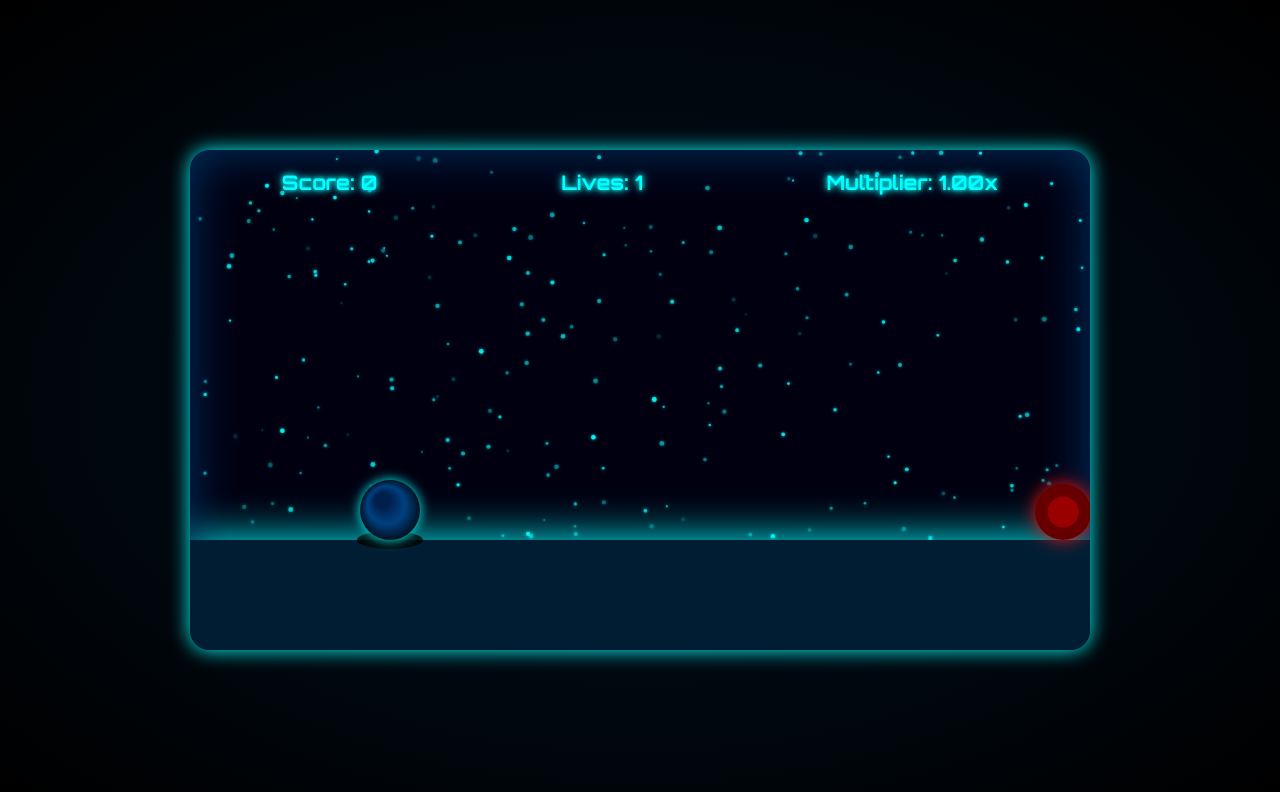
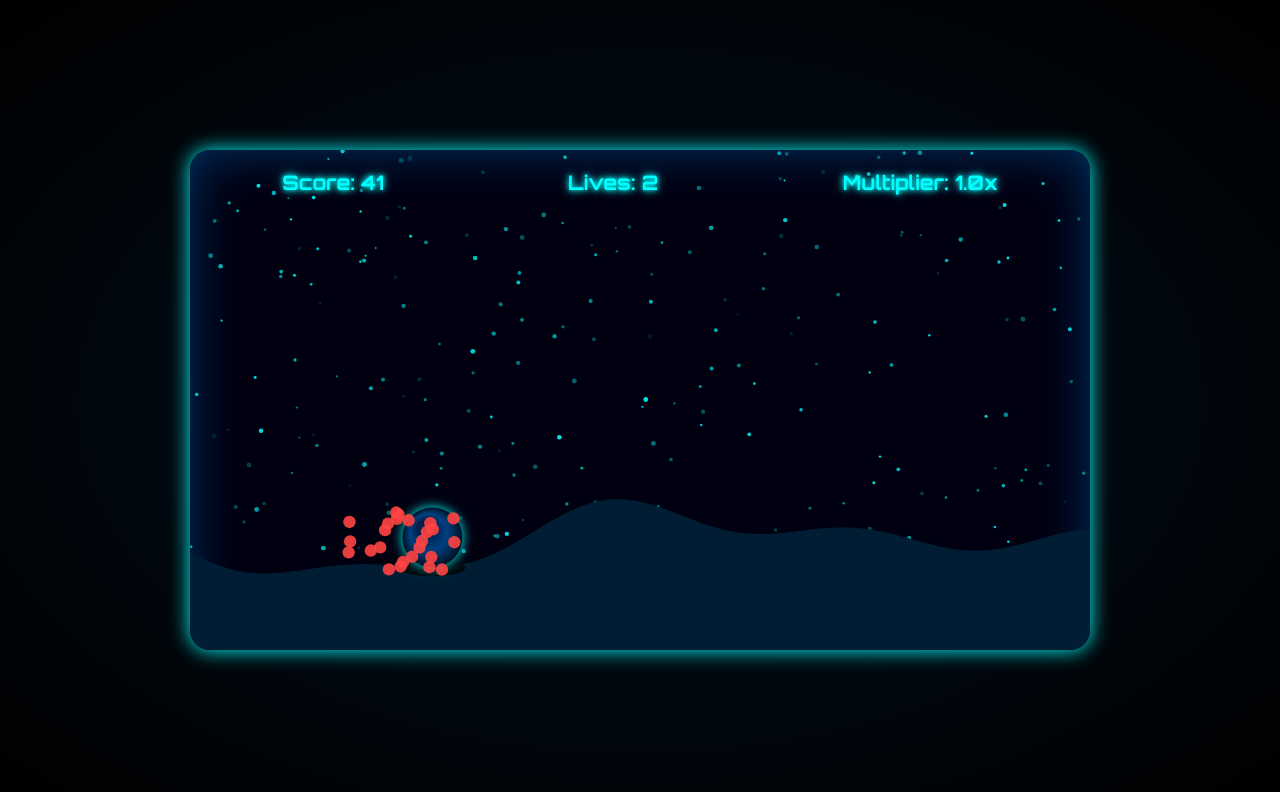
Before and after one commit to SORAN-web/Ball-hunt, a plain HTML site: page Index.html in a window 1280 px wide. Both pictures are taken after a click on the button "START GAME". Drawn offline with Linux system fonts and the light colour scheme.

Commit message:
Index.html

```diff
--- a/Index.html
+++ b/Index.html
@@ -1,10 +1,9 @@
 <!DOCTYPE html>
-<html lang="en">
+<html lang="en" >
 <head>
-  <meta charset="UTF-8">
-  <title>Rolling Ball Runner - Fixed Version</title>
-  <meta name="viewport" content="width=900, user-scalable=no">
-  <link href="https://fonts.googleapis.com/css2?family=Orbitron:wght@700&display=swap" rel="stylesheet">
+  <meta charset="UTF-8" />
+  <meta name="viewport" content="width=device-width, initial-scale=1" />
+  <title>Rolling Ball Runner - Ultra Advanced</title>
   <style>
     @import url('https://fonts.googleapis.com/css2?family=Orbitron:wght@700&display=swap');
     * {
@@ -37,7 +36,7 @@
       border-radius: 20px;
       background: transparent;
     }
-    #hud, #menu, #pauseScreen, #gameOverScreen, #skinStore {
+    #hud, #menu, #pauseScreen, #gameOverScreen {
       position: absolute;
       width: 100%;
       text-align: center;
@@ -60,7 +59,7 @@
       user-select: none;
       z-index: 20;
     }
-    #menu, #pauseScreen, #gameOverScreen, #skinStore {
+    #menu, #pauseScreen, #gameOverScreen {
       top: 50%;
       left: 50%;
       transform: translate(-50%, -50%);
@@ -75,13 +74,13 @@
         0 0 20px #0ff,
         inset 0 0 60px #00ffff;
     }
-    #menu h1, #pauseScreen h2, #gameOverScreen h2, #skinStore h2 {
+    #menu h1, #pauseScreen h2, #gameOverScreen h2 {
       font-size: 42px;
       margin-bottom: 10px;
       text-transform: uppercase;
       letter-spacing: 0.15em;
     }
-    #menu p, #pauseScreen p, #gameOverScreen p, #skinStore p {
+    #menu p, #pauseScreen p, #gameOverScreen p {
       margin-bottom: 25px;
       font-weight: 700;
     }
@@ -100,7 +99,6 @@
         0 0 10px #00ffff;
       text-transform: uppercase;
       letter-spacing: 0.1em;
-      margin: 6px;
     }
     button:hover {
       background: linear-gradient(90deg, #00ffff 0%, #00ffff 70%, #004466 100%);
@@ -112,34 +110,6 @@
     button:active {
       transform: scale(0.95);
     }
-    .skinBtn {
-      display: inline-block;
-      min-width: 140px;
-      padding: 12px 18px;
-      margin: 6px 8px;
-      border-radius: 12px;
-      font-weight: 900;
-      font-size: 18px;
-      user-select: none;
-      cursor: pointer;
-      background: linear-gradient(90deg, #002244 0%, #004466 100%);
-      color: #00ffff;
-      box-shadow: 0 0 8px #004466 inset;
-      transition: 0.3s ease;
-    }
-    .skinBtn:hover {
-      background: linear-gradient(90deg, #00ffff 0%, #004466 100%);
-      color: #001f26;
-      box-shadow:
-        0 0 20px #00ffff,
-        0 0 40px #00ffff inset;
-    }
-    .skinBtn.selected {
-      border: 3px solid #00ffff;
-      box-shadow:
-        0 0 30px #00ffff,
-        0 0 40px #00ffff inset;
-    }
   </style>
 </head>
 <body>
@@ -147,16 +117,15 @@
     <canvas id="gameCanvas" width="900" height="500"></canvas>
 
     <div id="hud" style="display:none;">
-    <span>Score: <span id="score">0</span></span>
-    <span>Lives: <span id="lives">3</span></span>
-    <span>Multiplier: <span id="multiplier">1.00x</span></span>
+      <div>Score: <span id="score">0</span></div>
+      <div>Lives: <span id="lives">3</span></div>
+      <div>Multiplier: <span id="multiplier">1.0x</span></div>
     </div>
 
     <div id="menu">
       <h1>Rolling Ball Runner</h1>
       <p>Space / Tap to jump (Double jump). Avoid obstacles, survive!</p>
       <button id="startBtn">Start Game</button>
-    <button id="openSkinStoreBtn">Fantasy Skins</button>
     </div>
 
     <div id="pauseScreen" style="display:none;">
@@ -168,22 +137,6 @@
       <h2>Game Over</h2>
       <p>Your Score: <span id="finalScore">0</span></p>
       <button id="restartBtn">Restart</button>
-    <button id="watchAdBtn">Watch Ad for Extra Life</button>
-  </div>
-
-  <div id="skinStore" style="display:none;">
-    <h2>Fantasy Skins</h2>
-    <p>Click to buy/select a skin. Prices from $1 to $20.</p>
-    <button class="skinBtn" data-skin="default" data-price="0">Default - Free</button>
-    <button class="skinBtn" data-skin="ice" data-price="1">Ice Realm - $1</button>
-    <button class="skinBtn" data-skin="fire" data-price="2">Fire Hell - $2</button>
-    <button class="skinBtn" data-skin="neon" data-price="5">Neon Dream - $5</button>
-    <button class="skinBtn" data-skin="cyber" data-price="8">Cyber Storm - $8</button>
-    <button class="skinBtn" data-skin="nature" data-price="12">Nature Wind - $12</button>
-    <button class="skinBtn" data-skin="space" data-price="15">Space Core - $15</button>
-    <button class="skinBtn" data-skin="legend" data-price="20">Legend Glow - $20</button>
-    <br>
-    <button id="closeSkinStoreBtn">Close Store</button>
     </div>
   </div>
 
@@ -202,11 +155,8 @@
   const finalScoreEl = document.getElementById("finalScore");
   const startBtn = document.getElementById("startBtn");
   const restartBtn = document.getElementById("restartBtn");
-  const watchAdBtn = document.getElementById("watchAdBtn");
-  const openSkinStoreBtn = document.getElementById("openSkinStoreBtn");
-  const skinStore = document.getElementById("skinStore");
-  const closeSkinStoreBtn = document.getElementById("closeSkinStoreBtn");
 
+  // Game constants
   const gravity = 1.1;
   const jumpStrength = -19;
   const baseSpeed = 7;
@@ -215,13 +165,17 @@
   const maxLives = 3;
   const worldWidth = 30000;
 
-  // Stars for parallax background
+  // Parallax star layers for background
   const starLayers = [
     { count: 120, speedRatio: 0.2, stars: [] },
     { count: 80, speedRatio: 0.5, stars: [] },
     { count: 60, speedRatio: 0.8, stars: [] },
   ];
+
+  // Utility: random between min and max
   function randRange(min, max) { return Math.random() * (max - min) + min; }
+
+  // Initialize stars for each layer
   starLayers.forEach(layer => {
     for(let i=0; i<layer.count; i++){
       layer.stars.push({
@@ -233,74 +187,7 @@
     }
   });
 
-  let ball, obstacles, score, lives, scoreMultiplier, speed;
-  let gameRunning, paused, lastTime;
-  let obstacleTimer, obstacleInterval;
-  let cameraX = 0;
-
-  let currentSkin = "default";
-  const ownedSkins = new Set(["default"]);
-
-  // Colors for skins
-  const skinColors = {
-    default: {
-      bg: "radial-gradient(ellipse at center, #001020 0%, #000000 100%)",
-      terrain: "#001d33",
-      ballGradient: ["#001f4d", "#004080", "#001122"],
-      obstacleColor: "#660000",
-      obstacleCore: "#990000",
-    },
-    ice: {
-      bg: "radial-gradient(ellipse at center, #cceeff 0%, #003366 100%)",
-      terrain: "#336699",
-      ballGradient: ["#bbdefb", "#64b5f6", "#1e88e5"],
-      obstacleColor: "#3399cc",
-      obstacleCore: "#66ccff",
-    },
-    fire: {
-      bg: "radial-gradient(ellipse at center, #330000 0%, #660000 100%)",
-      terrain: "#661111",
-      ballGradient: ["#ff6666", "#ff3333", "#990000"],
-      obstacleColor: "#cc3300",
-      obstacleCore: "#ff4400",
-    },
-    neon: {
-      bg: "radial-gradient(ellipse at center, #0ff 0%, #004466 100%)",
-      terrain: "#003344",
-      ballGradient: ["#00ffff", "#00cccc", "#003333"],
-      obstacleColor: "#00ffcc",
-      obstacleCore: "#00cc99",
-    },
-    cyber: {
-      bg: "radial-gradient(ellipse at center, #111122 0%, #003344 100%)",
-      terrain: "#112244",
-      ballGradient: ["#55eeff", "#33ccff", "#1177cc"],
-      obstacleColor: "#1177cc",
-      obstacleCore: "#00aaff",
-    },
-    nature: {
-      bg: "radial-gradient(ellipse at center, #224422 0%, #001100 100%)",
-      terrain: "#224422",
-      ballGradient: ["#339933", "#227722", "#114411"],
-      obstacleColor: "#228833",
-      obstacleCore: "#33cc44",
-    },
-    space: {
-      bg: "radial-gradient(ellipse at center, #111122 0%, #000000 100%)",
-      terrain: "#111133",
-      ballGradient: ["#6666ff", "#3333cc", "#000099"],
-      obstacleColor: "#5555ff",
-      obstacleCore: "#8888ff",
-    },
-    legend: {
-      bg: "radial-gradient(ellipse at center, #220022 0%, #440044 100%)",
-      terrain: "#440044",
-      ballGradient: ["#ff00ff", "#cc00cc", "#770077"],
-      obstacleColor: "#aa00aa",
-      obstacleCore: "#dd00dd",
-    },
-  };
-
+  // Ball class
   class Ball {
     constructor() {
       this.radius = 30;
@@ -334,6 +221,7 @@
         this.grounded = false;
       }
 
+      // Shadow offset for bounce effect
       this.shadowOffsetY = Math.min(30, Math.max(0, terrainY - (this.y + this.radius)));
     }
     jump() {
@@ -355,11 +243,10 @@
       ctx.fill();
 
       // Ball gradient
-      const gradColors = skinColors[currentSkin].ballGradient;
-      const grad = ctx.createRadialGradient(screenX - this.radius / 4, this.y - this.radius / 3, this.radius / 4, screenX, this.y, this.radius);
-      grad.addColorStop(0, gradColors[0]);
-      grad.addColorStop(0.5, gradColors[1]);
-      grad.addColorStop(1, gradColors[2]);
+      const grad = ctx.createRadialGradient(screenX - this.radius/4, this.y - this.radius/3, this.radius/4, screenX, this.y, this.radius);
+      grad.addColorStop(0, "#001f4d");
+      grad.addColorStop(0.5, "#004080");
+      grad.addColorStop(1, "#001122");
       ctx.fillStyle = grad;
       ctx.shadowColor = "#00ffff";
       ctx.shadowBlur = 12;
@@ -367,30 +254,33 @@
       ctx.arc(screenX, this.y, this.radius, 0, 2 * Math.PI);
       ctx.fill();
 
+      // Reset shadow blur
       ctx.shadowBlur = 0;
     }
   }
 
+  // Obstacle class
   class Obstacle {
     constructor(x, y, radius = 28) {
       this.x = x;
       this.y = y;
       this.radius = radius;
-      this.color = skinColors[currentSkin].obstacleColor;
-      this.coreColor = skinColors[currentSkin].obstacleCore;
+      this.color = "#660000";
       this.glowAlpha = 0.7;
       this.glowDirection = 1;
     }
     update() {
       this.x -= speed;
+      // Glow pulse animation
       this.glowAlpha += 0.015 * this.glowDirection;
       if (this.glowAlpha >= 1) this.glowDirection = -1;
       else if (this.glowAlpha <= 0.5) this.glowDirection = 1;
     }
     draw() {
       const screenX = this.x - cameraX;
-      if (screenX + this.radius < 0 || screenX - this.radius > canvas.width) return;
+      if(screenX + this.radius < 0 || screenX - this.radius > canvas.width) return;
 
+      // Glow
       ctx.shadowColor = `rgba(255, 20, 20, ${this.glowAlpha})`;
       ctx.shadowBlur = 18;
       ctx.beginPath();
@@ -399,193 +289,112 @@
       ctx.fill();
 
       ctx.shadowBlur = 0;
+      // Core circle
       ctx.beginPath();
-      ctx.fillStyle = this.coreColor;
-      ctx.arc(screenX, this.y, this.radius / 1.8, 0, 2 * Math.PI);
+      ctx.fillStyle = "#990000";
+      ctx.arc(screenX, this.y, this.radius*0.7, 0, 2 * Math.PI);
       ctx.fill();
     }
   }
 
+  // Particle system for jumps & collisions
   const particles = [];
   class Particle {
-    constructor(x, y) {
+    constructor(x, y, vx, vy, radius, color, lifetime=30) {
       this.x = x;
       this.y = y;
-      this.vx = (Math.random() - 0.5) * 5;
-      this.vy = Math.random() * -4 - 3;
-      this.alpha = 1;
-      this.radius = randRange(2, 5);
-      this.color = "#00ffff";
+      this.vx = vx;
+      this.vy = vy;
+      this.radius = radius;
+      this.color = color;
+      this.lifetime = lifetime;
+      this.age = 0;
     }
     update() {
       this.x += this.vx;
       this.y += this.vy;
-      this.vy += 0.15;
-      this.alpha -= 0.04;
-      if (this.alpha < 0) this.alpha = 0;
+      this.vy += 0.3; // gravity
+      this.age++;
+      this.radius *= 0.95;
     }
     draw() {
-      ctx.save();
-      ctx.globalAlpha = this.alpha;
+      ctx.beginPath();
       ctx.fillStyle = this.color;
-      ctx.beginPath();
+      ctx.globalAlpha = Math.max(0, 1 - this.age / this.lifetime);
       ctx.arc(this.x - cameraX, this.y, this.radius, 0, 2 * Math.PI);
       ctx.fill();
-      ctx.restore();
+      ctx.globalAlpha = 1;
     }
   }
   function createJumpParticles(x, y) {
-    for (let i = 0; i < 10; i++) {
-      particles.push(new Particle(x, y));
+    for(let i=0; i<15; i++){
+      const angle = Math.random() * Math.PI - Math.PI/2;
+      const speed = Math.random() * 5 + 2;
+      const vx = Math.cos(angle) * speed;
+      const vy = Math.sin(angle) * speed;
+      particles.push(new Particle(x + vx * 3, y, vx, vy, 6, "#00ffff", 40));
+    }
+  }
+  function createCollisionParticles(x, y) {
+    for(let i=0; i<25; i++){
+      const angle = Math.random() * Math.PI * 2;
+      const speed = Math.random() * 6 + 2;
+      const vx = Math.cos(angle) * speed;
+      const vy = Math.sin(angle) * speed;
+      particles.push(new Particle(x + vx * 3, y, vx, vy, 8, "#ff4444", 50));
     }
   }
 
+  // Terrain function
   function getTerrainHeight(x) {
-    return groundBaseY;
+    return groundBaseY
+      - 22 * Math.sin(x * 0.007 + 2)
+      - 16 * Math.sin(x * 0.013 + 50)
+      - 12 * Math.sin(x * 0.025 + 100);
   }
 
-  function spawnObstacle() {
-    let lastX = obstacles.length ? obstacles[obstacles.length - 1].x : ball.x + 500;
-    let minDistance = randRange(320, 500);
-    let obsX = lastX + minDistance;
-    if (obsX < worldWidth - 60) {
-      obstacles.push(new Obstacle(obsX, getTerrainHeight(obsX) - 28));
-    }
+  function checkCollisionCircle(a, b) {
+    const dx = a.x - b.x;
+    const dy = a.y - b.y;
+    const dist = Math.sqrt(dx*dx + dy*dy);
+    return dist < a.radius + b.radius;
   }
 
-  function drawStars() {
-    starLayers.forEach(layer => {
-      for (let s of layer.stars) {
-        let sx = (s.x - cameraX * layer.speedRatio) % canvas.width;
-        if (sx < 0) sx += canvas.width;
-        ctx.save();
-        ctx.globalAlpha = s.alpha;
-        ctx.beginPath();
-        ctx.arc(sx, s.y, s.size, 0, Math.PI * 2);
-        ctx.fillStyle = "#0ff";
-        ctx.shadowColor = "#0ff";
-        ctx.shadowBlur = 3;
-        ctx.fill();
-        ctx.restore();
-      }
-    });
-  }
-  function drawTerrain() {
-    ctx.save();
-    ctx.beginPath();
-    ctx.moveTo(0, canvas.height);
-    ctx.lineTo(0, getTerrainHeight(cameraX));
-    for (let x = 0; x <= canvas.width; x += 10) {
-      let worldX = cameraX + x;
-      ctx.lineTo(x, getTerrainHeight(worldX));
-    }
-    ctx.lineTo(canvas.width, canvas.height);
-    ctx.closePath();
-    ctx.fillStyle = skinColors[currentSkin].terrain;
-    ctx.shadowColor = "#00ffff";
-    ctx.shadowBlur = 44;
-    ctx.fill();
-    ctx.shadowBlur = 0;
-    ctx.restore();
-  }
+  // Game state
+  let ball, obstacles, score, lives, scoreMultiplier, speed, gameRunning, paused, lastTime;
+  let obstacleTimer, obstacleInterval;
+  let cameraX = 0;
 
   function resetGame() {
     ball = new Ball();
     obstacles = [];
     score = 0;
     lives = maxLives;
-    scoreMultiplier = 1;
+    scoreMultiplier = 1.0;
     speed = baseSpeed;
-    obstacleInterval = 850;
+    gameRunning = true;
+    paused = false;
+    lastTime = 0;
     obstacleTimer = 0;
-    cameraX = 0;
-    particles.length = 0;
+    obstacleInterval = 1400;
+
+    hud.style.display = "flex";
+    menu.style.display = "none";
+    pauseScreen.style.display = "none";
+    gameOverScreen.style.display = "none";
+
+    requestAnimationFrame(gameLoop);
   }
 
-  function updateGame(dt) {
-    speed = Math.min(maxSpeed, baseSpeed + Math.floor(score / 100));
-    scoreMultiplier = 1 + Math.floor(score / 250) * 0.25;
-    obstacleInterval = Math.max(360, 850 - Math.floor(score / 30) * 25);
-
-    ball.update();
-    for (let obs of obstacles) obs.update();
-    for (let p of particles) p.update();
-
-    obstacles = obstacles.filter(o => o.x - cameraX + o.radius > 0);
-    particles.splice(0, particles.length - 150);
-
-    cameraX = Math.max(0, ball.x - 200);
-
-    obstacleTimer += dt * 1000;
-    if (obstacleTimer > obstacleInterval) {
-      spawnObstacle();
-      obstacleTimer = 0;
-    }
-
-    for (let i = 0; i < obstacles.length; i++) {
-      const obs = obstacles[i];
-      const dx = (ball.x - obs.x);
-      const dy = (ball.y - obs.y);
-      const dist = Math.sqrt(dx * dx + dy * dy);
-      if (dist < ball.radius + obs.radius - 5) {
-        obstacles.splice(i, 1);
-        i--;
-        lives--;
-        if (lives <= 0) {
-          endGame();
-          return;
-        }
-      }
-    }
-
-    score += speed * dt * 0.04 * scoreMultiplier;
-  }
-
-  function drawGame() {
-    ctx.clearRect(0, 0, canvas.width, canvas.height);
-    document.body.style.background = skinColors[currentSkin].bg;
-    drawStars();
-    drawTerrain();
-    ball.draw();
-    for (let obs of obstacles) obs.draw();
-    for (let p of particles) p.draw();
-  }
-
-  function endGame() {
+  function gameOver() {
     gameRunning = false;
     hud.style.display = "none";
-    menu.style.display = "none";
-    pauseScreen.style.display = "none";
     gameOverScreen.style.display = "block";
     finalScoreEl.textContent = Math.floor(score);
   }
 
-  function gameLoop(timestamp) {
-    if (!gameRunning || paused) return;
-
-    if (!lastTime) lastTime = timestamp;
-    const dt = Math.min(1.0, (timestamp - lastTime) / 1000);
-
-    updateGame(dt);
-    drawGame();
-
-    scoreEl.textContent = Math.floor(score);
-    livesEl.textContent = lives;
-    multiplierEl.textContent = scoreMultiplier.toFixed(2) + "x";
-
-    lastTime = timestamp;
-    requestAnimationFrame(gameLoop);
-  }
-
-  function handleJump() {
-    if (gameRunning && !paused) ball.jump();
-  }
-  window.addEventListener("keydown", e => {
-    if (e.code === "Space") {
-      handleJump();
-      e.preventDefault();
-    }
-    else if (e.code === "KeyP" && gameRunning) {
+  function togglePause() {
+    if (!gameRunning) return;
     paused = !paused;
     pauseScreen.style.display = paused ? "block" : "none";
     if (!paused) {
@@ -593,94 +402,144 @@
       requestAnimationFrame(gameLoop);
     }
   }
+
+  function spawnObstacle() {
+    const x = cameraX + canvas.width + Math.random() * 400 + 200;
+    const y = getTerrainHeight(x) - 30;
+    obstacles.push(new Obstacle(x, y));
+  }
+
+  function updateParticles() {
+    for(let i=particles.length-1; i>=0; i--){
+      const p = particles[i];
+      p.update();
+      if(p.age > p.lifetime || p.radius < 0.3){
+        particles.splice(i, 1);
+      }
+    }
+  }
+  function drawParticles() {
+    particles.forEach(p => p.draw());
+  }
+
+  // Main game loop
+  function gameLoop(timestamp=0) {
+    if (!gameRunning || paused) return;
+
+    if (!lastTime) lastTime = timestamp;
+    const delta = timestamp - lastTime;
+    lastTime = timestamp;
+
+    ctx.clearRect(0, 0, canvas.width, canvas.height);
+
+    // Update speed & difficulty over time
+    speed += 0.003;
+    if(speed > maxSpeed) speed = maxSpeed;
+
+    ball.update();
+    cameraX += (ball.x - cameraX - 200) * 0.15;
+
+    obstacleTimer += delta;
+    if(obstacleTimer > obstacleInterval){
+      spawnObstacle();
+      obstacleTimer = 0;
+      if(obstacleInterval > 600) obstacleInterval -= 6;
+    }
+
+    // Update & draw stars background parallax
+    starLayers.forEach(layer => {
+      layer.stars.forEach(star => {
+        star.x -= speed * layer.speedRatio;
+        if(star.x < 0) star.x += canvas.width;
+        ctx.beginPath();
+        ctx.fillStyle = `rgba(0, 255, 255, ${star.alpha})`;
+        ctx.arc(star.x, star.y, star.size, 0, 2 * Math.PI);
+        ctx.fill();
       });
-  canvas.addEventListener("pointerdown", e => {
-    if (gameRunning && !paused) {
-      handleJump();
+    });
+
+    // Draw terrain
+    ctx.fillStyle = "#001d33";
+    ctx.beginPath();
+    ctx.moveTo(0, canvas.height);
+    for(let px=0; px<=canvas.width; px++){
+      ctx.lineTo(px, getTerrainHeight(px + cameraX));
     }
-    if (paused) {
-      paused = false;
-      pauseScreen.style.display = "none";
-      lastTime = 0;
+    ctx.lineTo(canvas.width, canvas.height);
+    ctx.closePath();
+    ctx.fill();
+
+    // Update and draw obstacles
+    for(let i = obstacles.length - 1; i >= 0; i--){
+      const ob = obstacles[i];
+      ob.update();
+      if(ob.x + ob.radius < cameraX){
+        obstacles.splice(i, 1);
+        score += 12 * scoreMultiplier;
+      } else if(checkCollisionCircle(ball, ob)){
+        createCollisionParticles(ball.x, ball.y);
+        lives--;
+        obstacles.splice(i, 1);
+        if(lives <= 0) {
+          gameOver();
+          return;
+        }
+      }
+    }
+
+    updateParticles();
+
+    // Draw ball, obstacles, particles
+    ball.draw();
+    obstacles.forEach(ob => ob.draw());
+    drawParticles();
+
+    // HUD update with smooth lerp for multiplier
+    score += delta * 0.015 * scoreMultiplier;
+    scoreEl.textContent = Math.floor(score);
+    livesEl.textContent = lives;
+    multiplierEl.textContent = scoreMultiplier.toFixed(1) + "x";
+
+    // Game over if ball falls off screen
+    if(ball.y - ball.radius > canvas.height + 100){
+      gameOver();
+      return;
+    }
+
     requestAnimationFrame(gameLoop);
+  }
+
+  // Input handlers
+  function onJump() {
+    if(!gameRunning || paused) return;
+    ball.jump();
+  }
+
+  window.addEventListener("keydown", e => {
+    if(e.code === "Space" || e.code === "ArrowUp"){
+      e.preventDefault();
+      onJump();
+    }
+    if(e.code === "KeyP"){
+      togglePause();
     }
   });
 
-  startBtn.addEventListener("click", () => {
-    menu.style.display = "none";
-    gameOverScreen.style.display = "none";
-    hud.style.display = "flex";
+  window.addEventListener("touchstart", e => {
+    if(!gameRunning){
       resetGame();
-    gameRunning = true;
-    paused = false;
-    lastTime = 0;
-    requestAnimationFrame(gameLoop);
-  });
+    } else if(paused){
+      togglePause();
+    } else {
+      onJump();
+    }
+  }, {passive:true});
 
-  restartBtn.addEventListener("click", () => {
-    gameOverScreen.style.display = "none";
-    hud.style.display = "flex";
-    resetGame();
-    gameRunning = true;
-    paused = false;
-    lastTime = 0;
-    requestAnimationFrame(gameLoop);
-  });
+  startBtn.onclick = () => resetGame();
+  restartBtn.onclick = () => resetGame();
 
-  watchAdBtn.addEventListener("click", () => {
-    if (lives <= 0) {
-      lives = 1;
-      gameOverScreen.style.display = "none";
-      hud.style.display = "flex";
-      gameRunning = true;
-      paused = false;
-      lastTime = 0;
-      requestAnimationFrame(gameLoop);
-    }
-  });
-
-  openSkinStoreBtn.addEventListener("click", () => {
-    skinStore.style.display = "block";
-    menu.style.display = "none";
-    gameOverScreen.style.display = "none";
-  });
-  closeSkinStoreBtn.addEventListener("click", () => {
-    skinStore.style.display = "none";
-    menu.style.display = "block";
-  });
-
-  document.querySelectorAll('.skinBtn').forEach(btn => {
-    btn.addEventListener("click", () => {
-      const skin = btn.dataset.skin;
-      const price = parseInt(btn.dataset.price, 10);
-      if (ownedSkins.has(skin) || price === 0) {
-        currentSkin = skin;
-        ownedSkins.add(skin);
-        document.querySelectorAll('.skinBtn').forEach(btn => btn.classList.remove('selected'));
-        btn.classList.add('selected');
-        skinStore.style.display = "none";
-        menu.style.display = "block";
-      } else {
-        if (confirm(`Purchase "${btn.textContent}" for $${price}?`)) {
-          ownedSkins.add(skin);
-          btn.textContent += " (Owned)";
-          currentSkin = skin;
-          document.querySelectorAll('.skinBtn').forEach(btn => btn.classList.remove('selected'));
-          btn.classList.add('selected');
-          skinStore.style.display = "none";
-          menu.style.display = "block";
-        }
-      }
-    });
-  });
-
-  document.querySelector('.skinBtn[data-skin="default"]').classList.add('selected');
-
-  menu.style.display = "block";
-  gameOverScreen.style.display = "none";
-  pauseScreen.style.display = "none";
-  hud.style.display = "none";
 })();
 </script>
+
 </body>
 </html>
```
Lines whose indentation alone changed are shown as unchanged.
